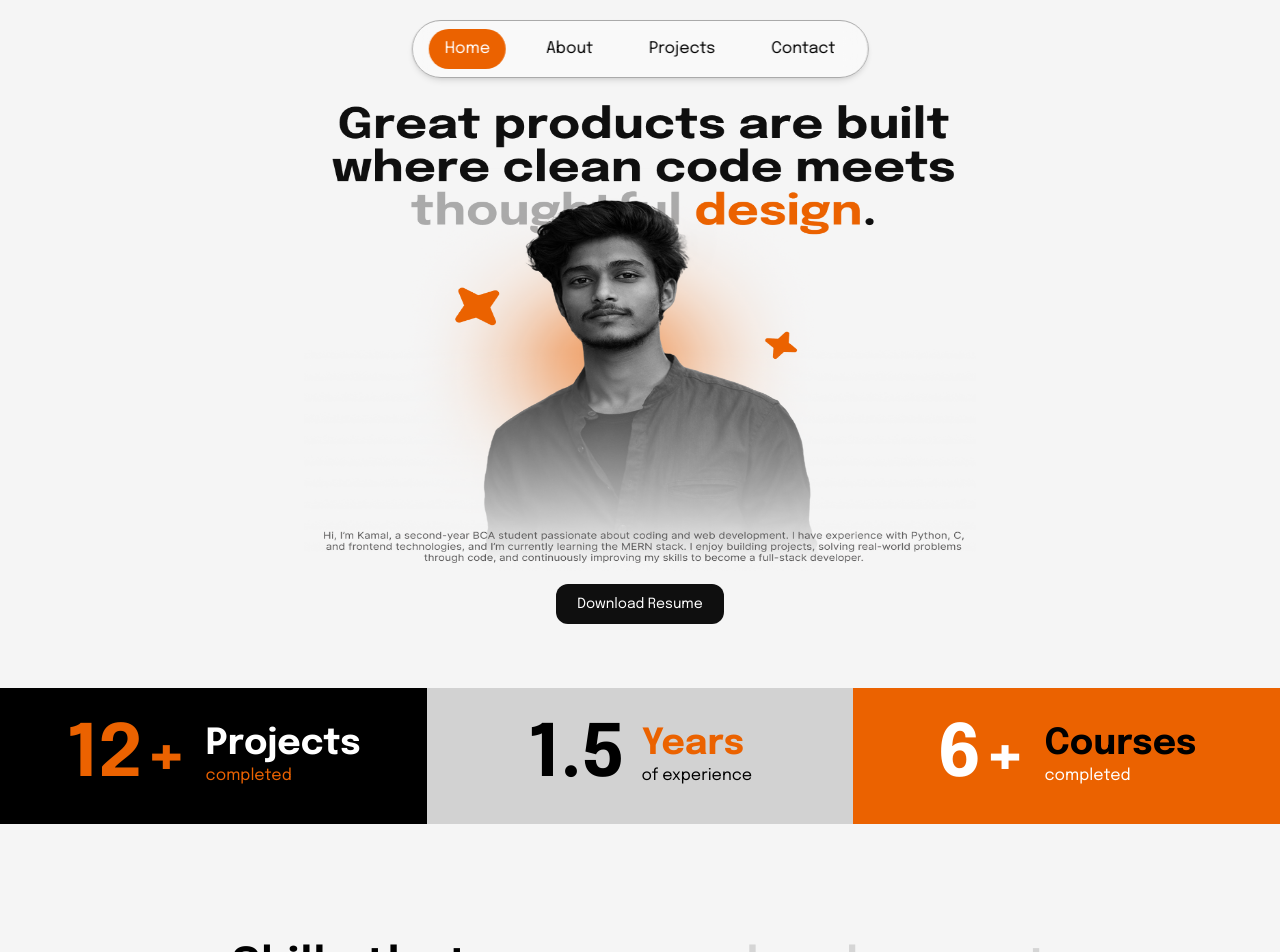
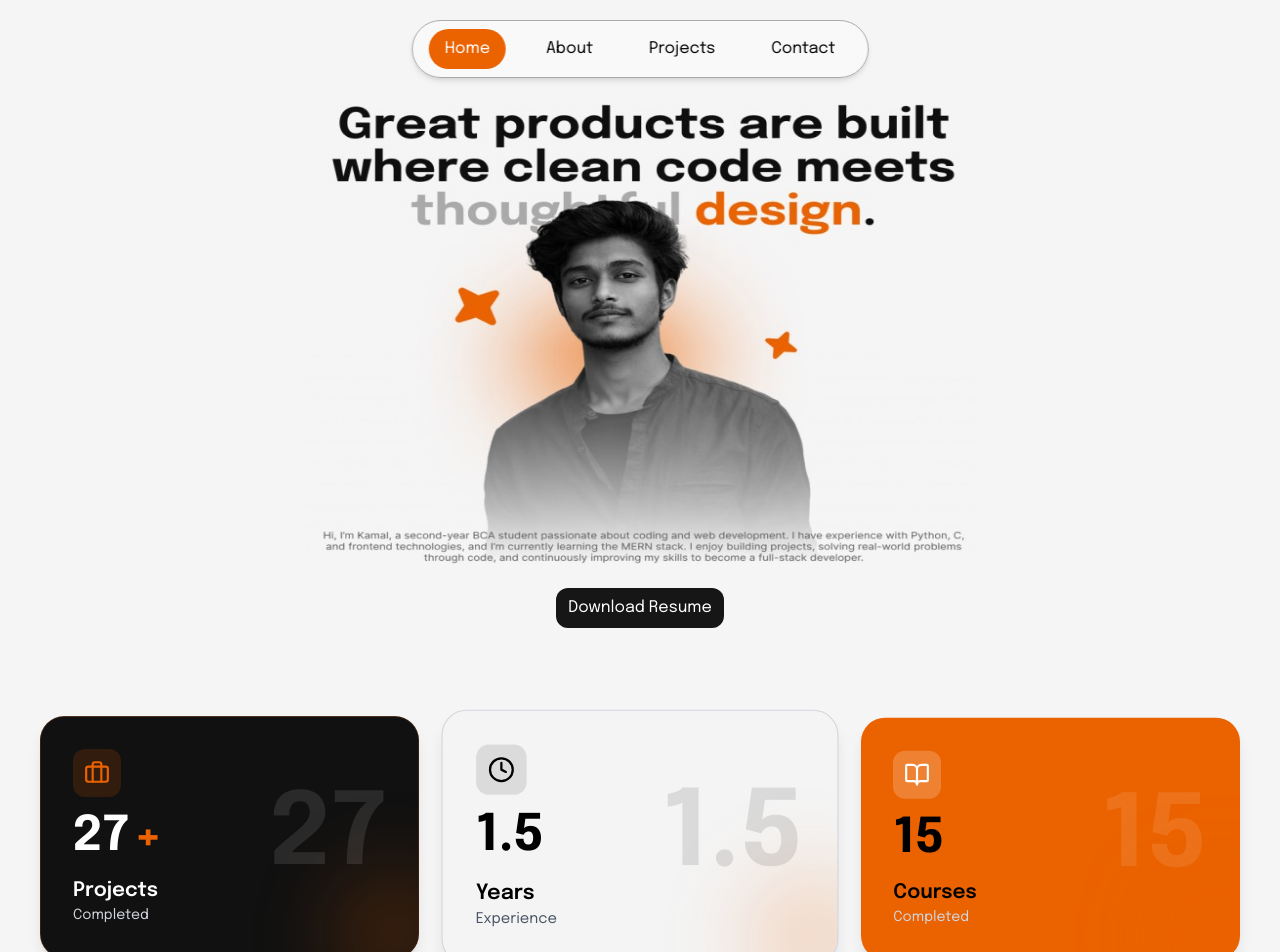
Before and after one commit to codewithkamal01/React-Portfolio, a React (Vite) app: page / in a window 1280 px wide. Shown: the top 952 px of the page. Built offline with nearby package versions, Linux system fonts and the light colour scheme.

Commit message:
testimonial added

```diff
--- a/src/App.jsx
+++ b/src/App.jsx
@@ -6,6 +6,7 @@ import Projects from "./pages/Projects";
 import Loader from "./components/Loader";
 import Footer from "./pages/Footer";
 import Contact from "./pages/Contact";
+import TestimonialMarquee from "./pages/Testimonial";
 
 function App() {
   const [Loading, setLoading] = useState(true);
@@ -26,7 +27,10 @@ function App() {
             <section id="projects">
               <Projects />
             </section>
-               <section id="contact">
+            <section>
+              <TestimonialMarquee />
+            </section>
+            <section id="contact">
               <Contact />
             </section>
             <section id="footer">
--- a/src/components/AboutBanner.jsx
+++ b/src/components/AboutBanner.jsx
@@ -1,59 +1,105 @@
 import RollingNumber from "./RollingNumber";
+import { Briefcase, Clock, BookOpen } from "lucide-react";
+import { motion } from "framer-motion";
 
 function AboutBanner() {
   const stats = [
     {
-      value: 12,
+      value: 27,
       suffix: "+",
       title: "Projects",
-      subtitle: "completed",
-      bg: "bg-black",
-      numberColor: "text-[#EB6200]",
-      titleColor: "text-white",
-      subColor: "text-[#EB6200]",
+      subtitle: "Completed",
+      icon: <Briefcase size={26} />,
+      style: "dark",
     },
     {
       value: 1.5,
       suffix: "",
       title: "Years",
-      subtitle: "of experience",
-      bg: "bg-[#D2D2D2]",
-      numberColor: "text-black",
-      titleColor: "text-[#EB6200]",
-      subColor: "text-black",
+      subtitle: "Experience",
+      icon: <Clock size={26} />,
+      style: "light",
     },
     {
-      value: 6,
+      value: 15,
       suffix: "+",
       title: "Courses",
-      subtitle: "completed",
-      bg: "bg-[#EB6200]",
-      numberColor: "text-white",
-      titleColor: "text-black",
-      subColor: "text-white",
+      subtitle: "Completed",
+      icon: <BookOpen size={26} />,
+      style: "accent",
     },
   ];
 
   return (
-    <div className="grid grid-cols-1 md:grid-cols-3 mt-16 overflow-hidden">
-      {stats.map((stat, i) => (
+    <div className="mt-24 px-4 md:px-10">
+      <div className="grid grid-cols-1 md:grid-cols-3 gap-8">
+        {stats.map((stat, i) => {
+          const isDark = stat.style === "dark";
+          const isLight = stat.style === "light";
+          const isAccent = stat.style === "accent";
+
+          return (
+            <motion.div
+              key={i}
+              initial={{ opacity: 0, y: 40 }}
+              whileInView={{ opacity: 1, y: 0 }}
+              transition={{ duration: 0.6, delay: i * 0.2 }}
+              viewport={{ once: true }}
+              style={{ animationDelay: `${i * 0.4}s` }}
+              className={`relative overflow-hidden p-8 rounded-3xl flex justify-between items-center
+              shadow-lg animate-floatCard transition-all duration-500 hover:-translate-y-2
+
+              ${isDark && "bg-[#111111] border border-[#EB6200]/20 text-white"}
+              ${
+                isLight &&
+                "bg-[#F4F4F4] border border-gray-300 text-black md:scale-105"
+              }
+              ${isAccent && "bg-[#EB6200] text-black"}`}
+            >
+              {/* LEFT */}
+              <div className="flex flex-col gap-4 z-10">
                 <div
-          key={i}
-          className={`flex gap-4 justify-center items-center p-8 ${stat.bg}`}
+                  className={`w-12 h-12 flex items-center justify-center rounded-xl
+                  ${isDark && "bg-[#EB6200]/15 text-[#EB6200]"}
+                  ${isLight && "bg-black/10 text-black"}
+                  ${isAccent && "bg-white/20 text-white"}`}
                 >
-          <h1 className={`text-5xl md:text-7xl font-bold ${stat.numberColor}`}>
+                  {stat.icon}
+                </div>
+
+                <h1 className="text-4xl md:text-5xl font-bold flex items-end gap-1">
                   <RollingNumber value={stat.value} />
-            {stat.suffix}
+                  <span className="text-[#EB6200]">{stat.suffix}</span>
                 </h1>
 
                 <div>
-            <h2 className={`text-2xl md:text-4xl font-bold ${stat.titleColor}`}>
+                  <h2 className="text-lg md:text-xl font-semibold">
                     {stat.title}
                   </h2>
-            <span className={stat.subColor}>{stat.subtitle}</span>
+                  <p
+                    className={`text-sm ${
+                      isLight ? "text-gray-600" : "text-gray-300"
+                    }`}
+                  >
+                    {stat.subtitle}
+                  </p>
                 </div>
               </div>
-      ))}
+
+              {/* RIGHT BACKGROUND NUMBER */}
+              <div
+                className={`text-[80px] md:text-[100px] font-bold opacity-10 select-none
+                ${isLight ? "text-black" : "text-white"}`}
+              >
+                {stat.value}
+              </div>
+
+              {/* glow */}
+              <div className="absolute -bottom-10 -right-10 w-32 h-32 bg-[#EB6200]/20 blur-2xl rounded-full"></div>
+            </motion.div>
+          );
+        })}
+      </div>
     </div>
   );
 }
--- a/src/components/Experience.jsx
+++ b/src/components/Experience.jsx
@@ -23,14 +23,14 @@ function Experience() {
   ];
 
   return (
-    <section className="max-w-5xl mx-auto px-5 md:px-10 mt-16">
+    <section className="max-w-5xl mx-auto px-5 md:px-10 mt-25">
       {/* Heading */}
       <motion.h2
         initial={{ opacity: 0, y: -20 }}
         whileInView={{ opacity: 1, y: 0 }}
         transition={{ duration: 0.6 }}
         viewport={{ once: true }}
-        className="text-2xl md:text-3xl font-bold text-center mb-10"
+        className="text-3xl md:text-5xl font-bold text-black text-center mb-10"
       >
         Experience
       </motion.h2>
--- /dev/null
+++ b/src/components/Stars.jsx
@@ -0,0 +1,15 @@
+function Stars({ count }) {
+  return (
+    <div className="flex gap-1">
+      {[...Array(5)].map((_, i) => (
+        <span
+          key={i}
+          className={i < count ? "text-[#EB6200]" : "text-gray-500"}
+        >
+          ★
+        </span>
+      ))}
+    </div>
+  );
+}
+export default Stars;
--- /dev/null
+++ b/src/components/TestimonialCard.jsx
@@ -0,0 +1,37 @@
+import React from "react";
+import Stars from "../components/Stars";
+import { BadgeCheck } from "lucide-react";
+
+const TestimonialCard = React.memo(function TestimonialCard({ data }) {
+  const { name, company, text, rating, avatar, verified } = data;
+
+  return (
+    <div className="testimonial-card">
+      <div className="flex items-center gap-3 mb-3">
+        <img
+          src={avatar}
+          alt={name}
+          loading="lazy"
+          className="w-10 h-10 rounded-full object-cover"
+        />
+
+        <div>
+          <div className="flex items-center gap-1">
+            <h4 className="text-sm font-semibold text-white">{name}</h4>
+            {verified && (
+              <BadgeCheck
+                className="w-4 h-4 text-blue-500 drop-shadow-[0_0_4px_rgba(59,130,246,0.6)]"
+                title="Verified client"
+              />
+            )}
+          </div>
+          <p className="text-xs text-gray-400">{company}</p>
+        </div>
+      </div>
+      <Stars count={rating} />
+      <p className="text-sm text-gray-300 mt-3 leading-relaxed">"{text}"</p>
+    </div>
+  );
+});
+
+export default TestimonialCard;
--- a/src/index.css
+++ b/src/index.css
@@ -26,5 +26,86 @@ body {
   padding: 0;
   min-width: 100vw;
   overflow-x: hidden;
-  font-family: 'Epilogue', sans-serif;
+  font-family: "Epilogue", sans-serif;
 }
+@keyframes glow {
+  0%,
+  100% {
+    box-shadow: 0 0 5px #eb6200;
+  }
+  50% {
+    box-shadow: 0 0 20px #eb6200;
+  }
+}
+
+.animate-glow {
+  animation: glow 1.5s infinite ease-in-out;
+}
+
+@keyframes floatCard {
+  0%,
+  100% {
+    transform: translateY(0);
+  }
+  50% {
+    transform: translateY(-8px);
+  }
+}
+
+.animate-floatCard {
+  animation: floatCard 4s ease-in-out infinite;
+}
+
+/* Testimonial css */
+
+.testimonial-card {
+  min-width: 280px;
+  padding: 18px;
+  border-radius: 18px;
+  backdrop-filter: blur(10px);
+  flex-shrink: 0;
+  transition: all 0.3s ease;
+  background: #1a1a1a;
+  border: 1px solid rgba(235, 98, 0, 0.15);
+  box-shadow: 0 6px 20px rgba(0, 0, 0, 0.2);
+}
+.testimonial-card:hover {
+  transform: translateY(-6px);
+  border-color: rgba(235, 98, 0, 0.5);
+}
+/* marquee animations */
+@keyframes scrollLeft {
+  0% {
+    transform: translateX(0);
+  }
+  100% {
+    transform: translateX(-50%);
+  }
+}
+
+@keyframes scrollRight {
+  0% {
+    transform: translateX(-50%);
+  }
+  100% {
+    transform: translateX(0);
+  }
+}
+
+.marquee-left {
+  width: max-content;
+  animation: scrollLeft 20s linear infinite;
+}
+
+.marquee-right {
+  width: max-content;
+  animation: scrollRight 20s linear infinite;
+}
+.marquee-left:hover,
+.marquee-right:hover {
+  animation-play-state: paused;
+}
+.mask-fade {
+  mask-image: linear-gradient(to right, transparent 0%, rgba(0,0,0,0.6) 10%, black 20%, black 80%, rgba(0,0,0,0.6) 90%, transparent 100%);
+  -webkit-mask-image: linear-gradient(to right, transparent 0%, rgba(0,0,0,0.6) 10%, black 20%, black 80%, rgba(0,0,0,0.6) 90%, transparent 100%);
+}
--- a/src/pages/Home.jsx
+++ b/src/pages/Home.jsx
@@ -1,23 +1,22 @@
 import Resume from "../assets/Resume.pdf";
-import Hero from "../assets/herosec.png";
+import Hero from "../assets/herosec.jpg";
 
 function Home() {
   return (
     <div className="text-center pt-20 md:pt-24 px-4 overflow-hidden">
       <div className="w-90 md:w-full max-w-xl md:max-w-2xl mx-auto">
         {/* Hero Image */}
-        <img src={Hero} alt="Hero section" className="w-full md:w-full h-130 md:h-120" />
+        <img
+          src={Hero}
+          loading="lazy"
+          alt="Hero section"
+          className="w-full md:w-full h-130 md:h-120"
+        />
       </div>
       {/* Resume Button */}
-      <a href={Resume} download>
-        <button className="relative cursor-pointer overflow-hidden mt-5 md:mt-2 px-3 py-2 md:px-2 md:py-2 w-40 md:w-42 rounded-xl bg-[#0F0F0F] text-white group">
-          <span className="relative z-10 text-sm md:text-sm">
-            Download Resume
-          </span>
-
-          <span className="absolute inset-0 bg-[#EB6200] scale-x-0 origin-left transition-transform duration-300 group-hover:scale-x-100"></span>
-        </button>
-      </a>
+      <button className="cursor-pointer mt-3 px-3 py-2 w-42 rounded-xl bg-[#0F0F0F] text-white animate-pulse">
+        Download Resume
+      </button>
     </div>
   );
 }
--- a/src/pages/Projects.jsx
+++ b/src/pages/Projects.jsx
@@ -18,7 +18,6 @@ function Projects() {
           </span>
         </h1>
       </div>
-
       <ProjectList />
       <Experience/>
     </div>
--- /dev/null
+++ b/src/pages/Testimonial.jsx
@@ -0,0 +1,84 @@
+import React, { useMemo } from "react";
+import TestimonialCard from "../components/TestimonialCard";
+
+const testimonials = [
+  {
+    name: "Rahul Sharma",
+    company: "TechNova",
+    text: "Great developer, very clean work!",
+    rating: 5,
+    avatar: "https://i.pravatar.cc/100?img=1",
+    verified: true,
+  },
+  {
+    name: "Ankit Verma",
+    company: "CodeCraft",
+    text: "Delivered before deadline, impressive.",
+    rating: 3,
+    avatar: "https://i.pravatar.cc/100?img=7",
+    verified: true,
+  },
+  {
+    name: "Sneha Roy",
+    company: "UI Studio",
+    text: "UI/UX skills are really strong.",
+    rating: 4,
+    avatar: "https://i.pravatar.cc/100?img=9",
+    verified: true,
+  },
+  {
+    name: "Priya Das",
+    company: "PixelWorks",
+    text: "Professional and easy to work with.",
+    rating: 5,
+    avatar: "https://i.pravatar.cc/100?img=21",
+  },
+  {
+    name: "Aman Khan",
+    company: "DevHub",
+    text: "Highly recommend for web projects.",
+    rating: 3,
+    avatar: "https://i.pravatar.cc/100?img=13",
+    verified: true,
+  },
+];
+
+function TestimonialMarquee() {
+  const duplicatedTestimonials = useMemo(
+    () => [...testimonials, ...testimonials],
+    [],
+  );
+
+  return (
+    <div className="mt-24 pb-5 overflow-hidden relative px-4 md:px-10 mask-fade md:mask-none">
+      {/* header */}
+      <div className="mb-12 text-center">
+        <p className="text-[#EB6200] text-xs tracking-[0.2em] uppercase mb-3">
+          Testimonials
+        </p>
+
+        <h1 className="text-3xl md:text-5xl font-bold text-black">
+          What People Say
+        </h1>
+
+        <div className="w-12 h-0.5 bg-[#EB6200] mx-auto mt-4"></div>
+      </div>
+
+      {/* ROW 1 */}
+      <div className="flex gap-6 marquee-left">
+        {duplicatedTestimonials.map((t, i) => (
+          <TestimonialCard key={t.name + i} data={t} />
+        ))}
+      </div>
+
+      {/* ROW 2 */}
+      <div className="flex gap-6 mt-6 marquee-right">
+        {duplicatedTestimonials.map((t, i) => (
+          <TestimonialCard key={t.name + i} data={t} />
+        ))}
+      </div>
+    </div>
+  );
+}
+
+export default TestimonialMarquee;
```
Also changed, not shown: src/assets/herosec.jpg (added), src/assets/herosec.png (deleted). Lines whose indentation alone changed are shown as unchanged.
